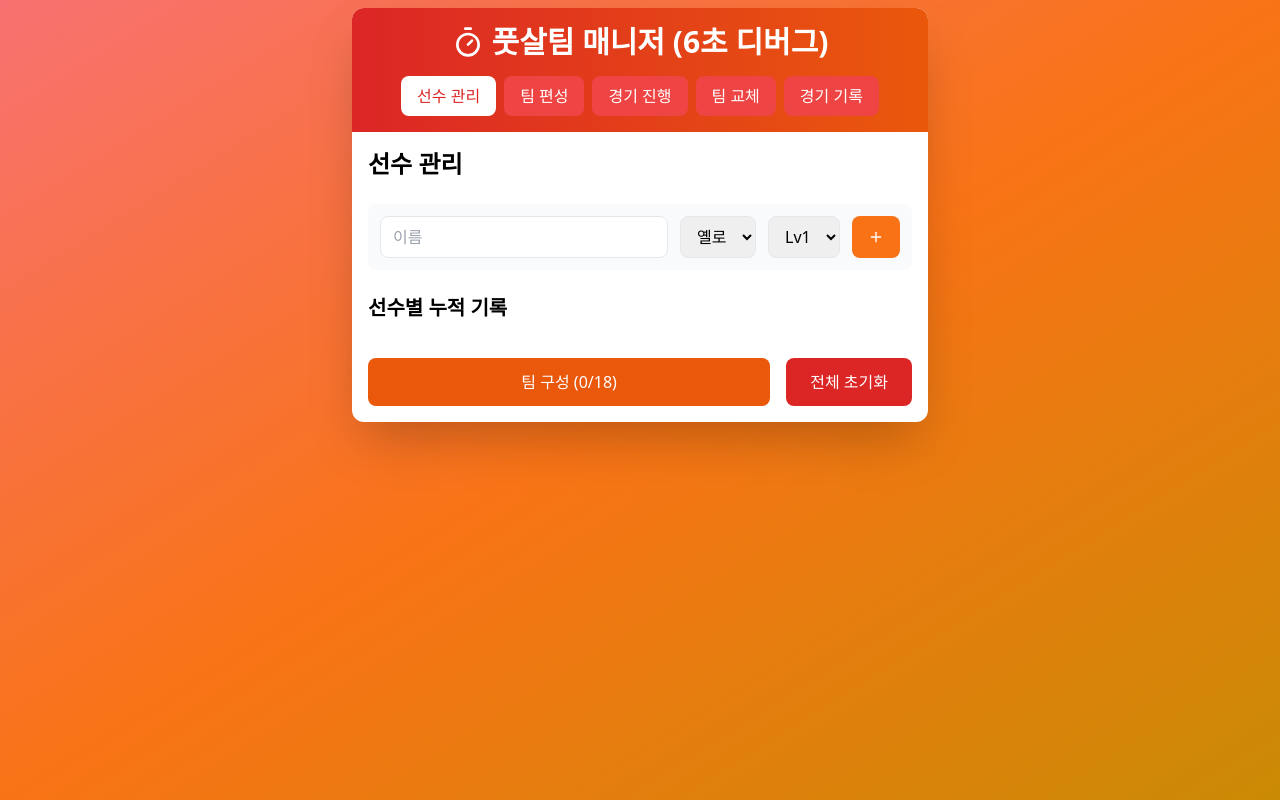
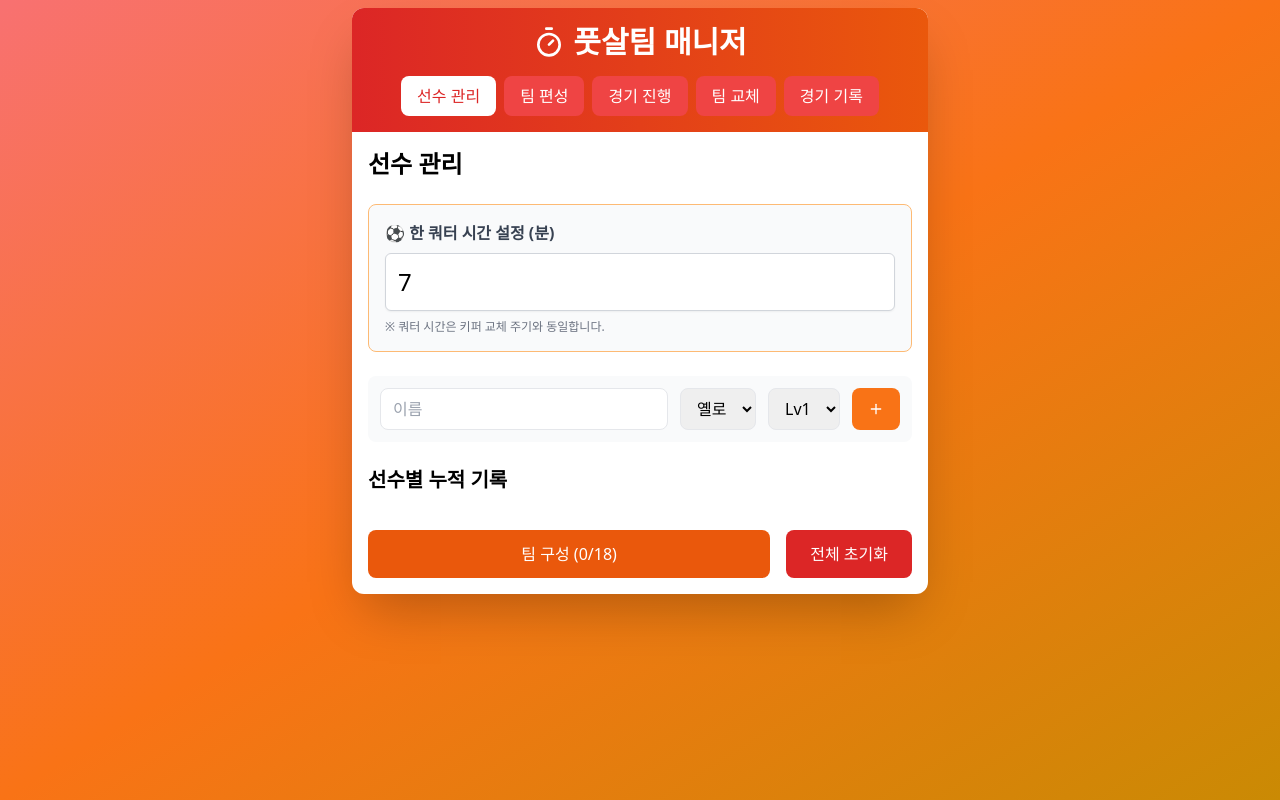
Before and after one commit to veritassky/FUTSAL_TEAM_MANAGER_FOR_DEBUGING, a React (Create React App) app: page / in a window 1280 px wide. Built offline with nearby package versions, Linux system fonts and the light colour scheme.

Commit message:
feat: 경기 시간 설정 기능 추가

```diff
--- a/src/futsalteammanagerdebug.tsx
+++ b/src/futsalteammanagerdebug.tsx
@@ -1,7 +1,7 @@
 import React, { useState, useEffect, useRef } from 'react';
 import { Users, Timer, Play, Pause, RotateCcw, Plus, Trash2, Bell, List } from 'lucide-react';
 
-// --- 상수 설정 (변경 없음) ---
+// --- 상수 설정 (변경됨: GAME_DURATION_SEC 상수는 이제 상태로 관리됨) ---
 const KEEPER_ROTATION_SCHEDULE = [
   [1, 2],
   [3, 9],
@@ -13,19 +13,27 @@ const KEEPER_ROTATION_SCHEDULE = [
   [1, 4],
 ];
 
-const KEEPER_CHANGE_INTERVAL_SEC = 6;
-const GAME_DURATION_SEC = 12;
+// ✅ 기본 시간 설정 (7분 = 420초) - 코드를 깔끔하게 하기 위해 상수로 정의
+const DEFAULT_GAME_TIME_SEC = 7 * 60;
+
+// ❌ 기존 시간 상수들은 사용하지 않음 (이 값을 사용하는 로직은 gameDurationSeconds 상태로 대체됨)
+// const KEEPER_CHANGE_INTERVAL_SEC = 6;
+// const GAME_DURATION_SEC = 12;
+
 const ALARM_SOUND_URL = 'https://www.soundhelix.com/examples/mp3/SoundHelix-Song-1.mp3';
 
 
 // --- 컴포넌트 시작 ---
 const FutsalTeamManagerDebug = () => {
 
-  // --- 상태 관리 (currentView에 'history' 추가) ---
+  // --- 상태 관리 ---
   const [currentView, setCurrentView] = useState('players'); // 'players', 'teams', 'game', 'rotation', 'history'
   const [players, setPlayers] = useState([]);
   const [teams, setTeams] = useState({ teamA: [], teamB: [] });
   const [benchPlayers, setBenchPlayers] = useState({ teamA: [], teamB: [] });
+
+  // ✅ 새로운 상태: 한 쿼터의 시간 (초 단위)
+  const [gameDurationSeconds, setGameDurationSeconds] = useState(DEFAULT_GAME_TIME_SEC);
 
   const [timerCount, setTimerCount] = useState(0);
   const [isTimerRunning, setIsTimerRunning] = useState(false);
@@ -37,11 +45,10 @@ const FutsalTeamManagerDebug = () => {
   const [currentGame, setCurrentGame] = useState(1);
   const [playerStats, setPlayerStats] = useState({});
   const [score, setScore] = useState({ teamA: 0, teamB: 0 });
-  const [gameHistory, setGameHistory] = useState([]); // ✅ 경기 기록 리스트 상태
+  const [gameHistory, setGameHistory] = useState([]);
 
   const [newPlayer, setNewPlayer] = useState({ name: '', level: 1, team: 'yellow' });
   const [debugLog, setDebugLog] = useState('디버깅 모드');
- // ✅ 오디오 객체를 제어하기 위한 Ref 추가 (✅ 추가)
   const audioRef = useRef(null);
   const stopAlarm = () => {
     if (audioRef.current) {
@@ -51,9 +58,9 @@ const FutsalTeamManagerDebug = () => {
     }
   };
 
-  // --- 오디오, 타이머, 상태 업데이트 로직 (이전 코드와 동일) ---
+  // --- 오디오, 타이머, 상태 업데이트 로직 ---
   const playAlarm = () => {
-      try {stopAlarm(); // 이전 소리가 있다면 먼저 정지 (✅ 추가)
+      try {stopAlarm();
           const audio = new Audio(ALARM_SOUND_URL);
           audio.volume = 0.5;
           audio.play().catch(e => console.error("Audio playback failed:", e));
@@ -86,14 +93,17 @@ const FutsalTeamManagerDebug = () => {
         const nextTotal = prev + 1;
         setDebugLog(`총 ${formatTime(nextTotal)} 진행중`);
 
-        if (nextTotal % KEEPER_CHANGE_INTERVAL_SEC === 0) {
+        // ✅ KEEPER_CHANGE_INTERVAL_SEC 대신 gameDurationSeconds 사용
+        if (nextTotal % gameDurationSeconds === 0) {
           setIsTimerRunning(false);
           setIsKeeperChangeTime(true);
 
-          if (nextTotal >= GAME_DURATION_SEC) {
+          // ✅ GAME_DURATION_SEC 대신 gameDurationSeconds * 2 (전후반 총 시간) 사용
+          if (nextTotal >= gameDurationSeconds * 2) {
             triggerNotification(`🔔 경기 ${currentGame} 종료! 최종 스코어 ${score.teamA}:${score.teamB}`);
           } else {
-            triggerNotification(`🔔 ${KEEPER_CHANGE_INTERVAL_SEC / 60}분 경과! 키퍼 교체 시간!`);
+            // ✅ KEEPER_CHANGE_INTERVAL_SEC 대신 gameDurationSeconds 사용
+            triggerNotification(`🔔 ${gameDurationSeconds / 60}분 경과! 키퍼 교체 시간!`);
           }
         }
 
@@ -102,7 +112,7 @@ const FutsalTeamManagerDebug = () => {
     }, 1000);
 
     return () => clearTimeout(timer);
-  }, [timerCount, isTimerRunning, isKeeperChangeTime, totalGameTime, currentGame, score.teamA, score.teamB]);
+  }, [timerCount, isTimerRunning, isKeeperChangeTime, totalGameTime, currentGame, score.teamA, score.teamB, gameDurationSeconds]); // ✅ 의존성 배열에 gameDurationSeconds 추가
 
 
   const formatTime = (seconds) => {
@@ -118,7 +128,7 @@ const FutsalTeamManagerDebug = () => {
     }));
   };
 
-  // ... (선수 추가/삭제, 팀 밸런스, 경기 시작/종료 로직은 동일) ...
+  // ... (선수 추가/삭제, 팀 밸런스 로직 동일) ...
   const addPlayer = () => {
     if (newPlayer.name.trim()) {
       const newId = Math.max(...players.map(p => p.id), 0) + 1;
@@ -177,6 +187,7 @@ const FutsalTeamManagerDebug = () => {
     setDebugLog(`경기 ${currentGame} (순서표 ${scheduleGame}경기): 양팀 ${keepers[0]}→${keepers[1]}번 키퍼`);
 
     const newStats = { ...playerStats };
+    // ... (스탯 업데이트 로직 동일) ...
     [...teams.teamA, ...teams.teamB].forEach(player => {
       newStats[player.id].totalGames += 1;
     });
@@ -184,9 +195,10 @@ const FutsalTeamManagerDebug = () => {
   };
 
   const completeKeeperChange = () => {
-    stopAlarm(); // ✅ 알람 즉시 정지
+    stopAlarm();
     const newStats = { ...playerStats };
-    const intervalMin = KEEPER_CHANGE_INTERVAL_SEC / 60;
+    // ✅ KEEPER_CHANGE_INTERVAL_SEC 대신 gameDurationSeconds 사용
+    const intervalMin = gameDurationSeconds / 60;
 
     const keeperA = teams.teamA[keeperRotation.teamA - 1];
     const keeperB = teams.teamB[keeperRotation.teamB - 1];
@@ -206,7 +218,8 @@ const FutsalTeamManagerDebug = () => {
     const gameIndex = (currentGame - 1) % KEEPER_ROTATION_SCHEDULE.length;
     const keepers = KEEPER_ROTATION_SCHEDULE[gameIndex];
 
-    if (totalGameTime < GAME_DURATION_SEC) {
+    // ✅ GAME_DURATION_SEC 대신 gameDurationSeconds * 2 사용
+    if (totalGameTime < gameDurationSeconds * 2) { // 2쿼터 총 시간을 체크
       setKeeperRotation({ teamA: keepers[1], teamB: keepers[1] });
       setCurrentHalf(2);
       setIsKeeperChangeTime(false);
@@ -218,12 +231,13 @@ const FutsalTeamManagerDebug = () => {
   };
 
   const endGame = (completed = false) => {
-    stopAlarm(); // ✅ 알람 즉시 정지
+    stopAlarm();
     setIsTimerRunning(false);
     setIsKeeperChangeTime(false);
 
     const newStats = { ...playerStats };
-    const intervalSec = KEEPER_CHANGE_INTERVAL_SEC;
+    // ✅ KEEPER_CHANGE_INTERVAL_SEC 대신 gameDurationSeconds 사용
+    const intervalSec = gameDurationSeconds;
     const remaining = timerCount % intervalSec;
 
     if (remaining > 0) {
@@ -244,12 +258,11 @@ const FutsalTeamManagerDebug = () => {
 
     setPlayerStats(newStats);
 
-    // ✅ 경기 종료 시, 경기 기록(gameHistory)에 현재 경기 결과 추가
     setGameHistory(prev => [...prev, {
         game: currentGame,
         scoreA: score.teamA,
         scoreB: score.teamB,
-        winner: score.teamA > score.teamB ? '옐로 승' : score.teamB > score.teamA ? '블루 승' : '무승부'
+        winner: score.teamA > score.teamB ? '옐로 승' : score.teamB > score.teamA ? '무승부' : '블루 승' // ✅ 수정: score.teamB > score.teamA ? '블루 승' : '무승부'
     }]);
 
     const finalLog = `경기 ${currentGame} 종료! 최종 스코어: ${score.teamA} 대 ${score.teamB}`;
@@ -257,9 +270,7 @@ const FutsalTeamManagerDebug = () => {
     setCurrentGame(prev => prev + 1);
     setCurrentView('rotation');
 
-    // ✅ 모든 경기가 끝나면 alert 대신 'history' 뷰로 자동 이동
     if (currentGame >= KEEPER_ROTATION_SCHEDULE.length) {
-        // alert("모든 경기 일정이 완료되었습니다! 팀 교체 대신 최종 통계를 확인하세요.");
         setCurrentView('history');
     }
   };
@@ -323,7 +334,7 @@ const FutsalTeamManagerDebug = () => {
           setCurrentGame(1);
           setPlayerStats({});
           setScore({ teamA: 0, teamB: 0 });
-          setGameHistory([]); // ✅ 경기 기록도 초기화
+          setGameHistory([]);
           setDebugLog('모든 데이터 초기화 완료');
           setCurrentView('players');
       }
@@ -338,10 +349,10 @@ const FutsalTeamManagerDebug = () => {
           <div className="bg-gradient-to-r from-red-600 to-orange-600 text-white p-4">
             <h1 className="text-3xl font-bold text-center flex items-center justify-center gap-2">
               <Timer className="w-8 h-8" />
-              풋살팀 매니저 ({KEEPER_CHANGE_INTERVAL_SEC}초 디버그)
+              풋살팀 매니저
             </h1>
             <div className="flex justify-center mt-4 space-x-2">
-              {['players', 'teams', 'game', 'rotation', 'history'].map((view) => ( // ✅ 'history' 탭 추가
+              {['players', 'teams', 'game', 'rotation', 'history'].map((view) => (
                 <button
                   key={view}
                   onClick={() => setCurrentView(view)}
@@ -353,7 +364,7 @@ const FutsalTeamManagerDebug = () => {
                   {view === 'teams' && '팀 편성'}
                   {view === 'game' && '경기 진행'}
                   {view === 'rotation' && '팀 교체'}
-                  {view === 'history' && '경기 기록'} {/* ✅ 'history' 탭 이름 */}
+                  {view === 'history' && '경기 기록'}
                 </button>
               ))}
             </div>
@@ -365,6 +376,33 @@ const FutsalTeamManagerDebug = () => {
             {currentView === 'players' && (
               <div>
                 <h2 className="text-2xl font-bold mb-6">선수 관리</h2>
+
+                {/* ✅ 시간 설정 입력 필드 추가 (쿼터 설정 기능) */}
+                <div className="bg-gray-50 p-4 rounded-lg mb-6 border border-orange-300">
+                    <label
+                        htmlFor="gameDurationInput"
+                        className="block text-base font-semibold text-gray-700 mb-2"
+                    >
+                        ⚽ 한 쿼터 시간 설정 (분)
+                    </label>
+                    <input
+                        id="gameDurationInput"
+                        type="number"
+                        min="1"
+                        // 초 -> 분으로 변환하여 표시
+                        value={gameDurationSeconds / 60}
+                        onChange={(e) => {
+                            const minutes = parseInt(e.target.value, 10);
+                            if (minutes > 0) {
+                                // 분 -> 초로 변환하여 저장
+                                setGameDurationSeconds(minutes * 60);
+                            }
+                        }}
+                        placeholder="예: 7 (기본 7분)"
+                        className="mt-1 block w-full rounded-md border-gray-300 shadow-sm p-3 text-2xl border focus:border-orange-500"
+                    />
+                    <p className="text-xs text-gray-500 mt-2">※ 쿼터 시간은 키퍼 교체 주기와 동일합니다.</p>
+                </div>
 
                 {/* 선수 추가 섹션 (동일) */}
                 <div className="bg-gray-50 p-3 rounded-lg mb-6">
@@ -444,7 +482,7 @@ const FutsalTeamManagerDebug = () => {
               </div>
             )}
 
-            {/* ✅ 경기 기록 뷰 (새로 분리된 페이지) */}
+            {/* 경기 기록 뷰 (동일) */}
             {currentView === 'history' && (
                 <div>
                     <h2 className="text-2xl font-bold mb-6 flex items-center gap-2">
@@ -453,11 +491,11 @@ const FutsalTeamManagerDebug = () => {
                     {gameHistory.length === 0 ? (
                         <p className="text-gray-500 text-center py-10">아직 완료된 경기가 없습니다. 경기를 시작하세요.</p>
                     ) : (
-                        <div className="grid grid-cols-1 gap-2 text-sm bg-gray-100 p-4 rounded-lg">
+                        <div className="grid grid-cols-4 gap-2 text-sm bg-gray-100 p-4 rounded-lg">
                             <div className="font-bold text-center">경기 #</div>
                             <div className="font-bold col-span-2 text-center">스코어</div>
                             <div className="font-bold text-center">승패</div>
-                            <div className="font-bold text-center"></div>
+                            {/* <div className="font-bold text-center"></div> // 기존 코드가 grid-cols-4에 맞추기 위해 제거 */}
                             {gameHistory.map((h, idx) => (
                                 <React.Fragment key={idx}>
                                     <div className="p-2 text-center">{h.game}</div>
@@ -465,7 +503,7 @@ const FutsalTeamManagerDebug = () => {
                                         <span className="text-yellow-600">{h.scoreA}</span> : <span className="text-blue-600">{h.scoreB}</span>
                                     </div>
                                     <div className={`p-2 font-medium text-center ${h.winner.includes('승') ? 'text-green-600' : 'text-gray-500'}`}>{h.winner}</div>
-                                    <div className="p-2 text-center text-xs text-gray-400">{idx < 8 ? '정규' : '연장'}</div>
+                                    {/* <div className="p-2 text-center text-xs text-gray-400">{idx < 8 ? '정규' : '연장'}</div> */}
                                 </React.Fragment>
                             ))}
                         </div>
@@ -522,10 +560,12 @@ const FutsalTeamManagerDebug = () => {
                   <div className="text-sm text-gray-600 mb-2">{debugLog}</div>
                   <div className="text-4xl font-bold mb-2">{formatTime(timerCount)}</div>
                   <div className="text-lg text-gray-600">
-                    {currentHalf === 1 ? '전반' : '후반'} (총 {formatTime(totalGameTime)} / {formatTime(GAME_DURATION_SEC)})
+                    {currentHalf === 1 ? '전반' : '후반'}
+                    {/* ✅ GAME_DURATION_SEC 대신 gameDurationSeconds * 2 사용 */}
+                    (총 {formatTime(totalGameTime)} / {formatTime(gameDurationSeconds * 2)})
                   </div>
 
-                  {/* 스코어 보드 */}
+                  {/* 스코어 보드 (동일) */}
                   <div className="flex justify-center items-center gap-6 my-4">
                     <div className="flex flex-col items-center">
                       <h3 className="text-xl font-bold text-yellow-800 mb-2">옐로</h3>
@@ -559,7 +599,8 @@ const FutsalTeamManagerDebug = () => {
                         onClick={completeKeeperChange}
                         className="px-6 py-3 bg-green-500 text-white rounded-lg font-bold"
                       >
-                        {totalGameTime >= GAME_DURATION_SEC ? '경기 종료 확정' : '교체 완료 및 후반 시작'}
+                        {/* ✅ GAME_DURATION_SEC 대신 gameDurationSeconds * 2 사용 */}
+                        {totalGameTime >= gameDurationSeconds * 2 ? '경기 종료 확정' : '교체 완료 및 후반 시작'}
                       </button>
                     </div>
                   ) : (
@@ -614,8 +655,8 @@ const FutsalTeamManagerDebug = () => {
                     <div className="grid md:grid-cols-2 gap-6 mb-6">
                       <div className="bg-yellow-50 p-4 rounded-lg">
                         <h3 className="text-lg font-bold text-yellow-800 mb-3">옐로팀 교체</h3>
-                         <div className="mb-3"><div className="font-medium text-red-600 mb-2">OUT (휴식 필요)</div>{subs.teamA.out.map(p => (<div key={p.id} className="p-2 bg-red-100 rounded mb-1">{p.name} ({p.totalTime.toFixed(1)}분)</div>))}</div>
-                         <div><div className="font-medium text-green-600 mb-2">IN (대기 최소)</div>{subs.teamA.in.map(p => (<div key={p.id} className="p-2 bg-green-100 rounded mb-1">{p.name} ({p.totalTime.toFixed(1)}분)</div>))}</div>
+                          <div className="mb-3"><div className="font-medium text-red-600 mb-2">OUT (휴식 필요)</div>{subs.teamA.out.map(p => (<div key={p.id} className="p-2 bg-red-100 rounded mb-1">{p.name} ({p.totalTime.toFixed(1)}분)</div>))}</div>
+                          <div><div className="font-medium text-green-600 mb-2">IN (대기 최소)</div>{subs.teamA.in.map(p => (<div key={p.id} className="p-2 bg-green-100 rounded mb-1">{p.name} ({p.totalTime.toFixed(1)}분)</div>))}</div>
                       </div>
                       <div className="bg-blue-50 p-4 rounded-lg">
                         <h3 className="text-lg font-bold text-blue-800 mb-3">블루팀 교체</h3>
```
